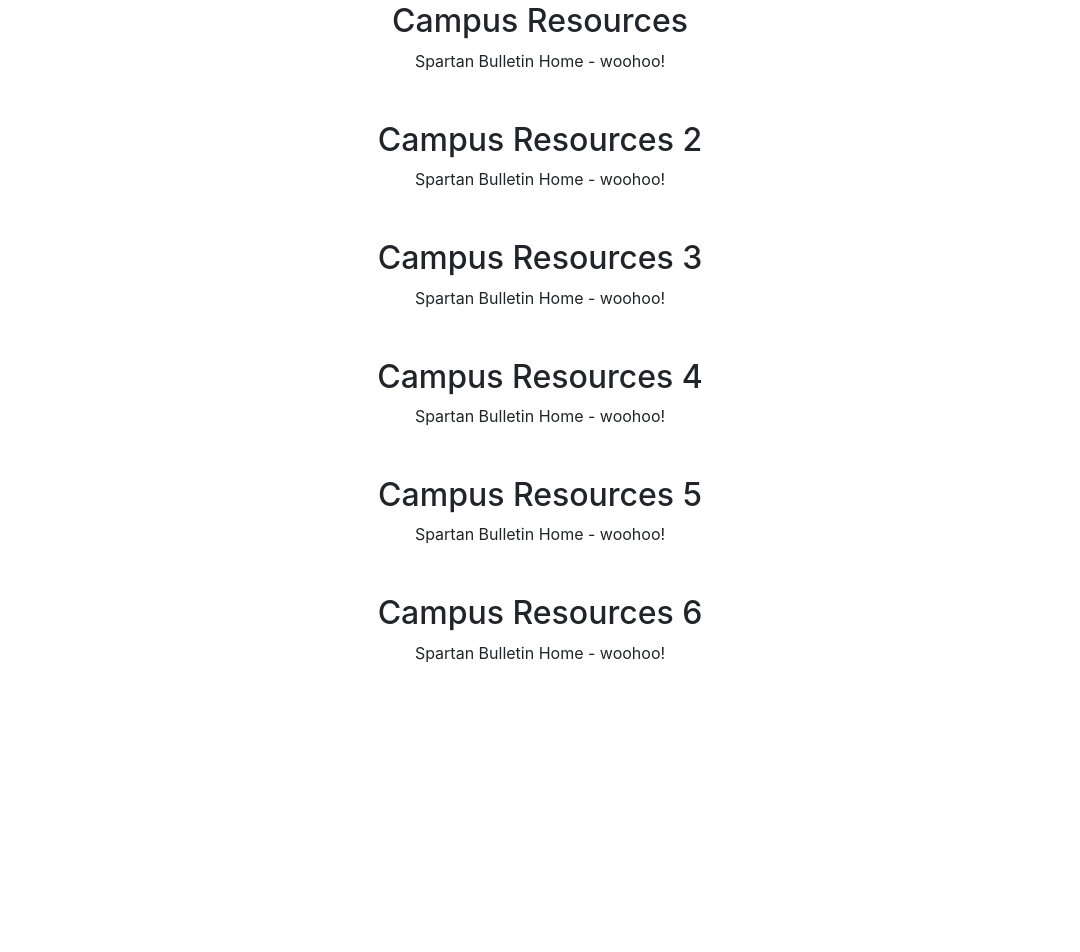
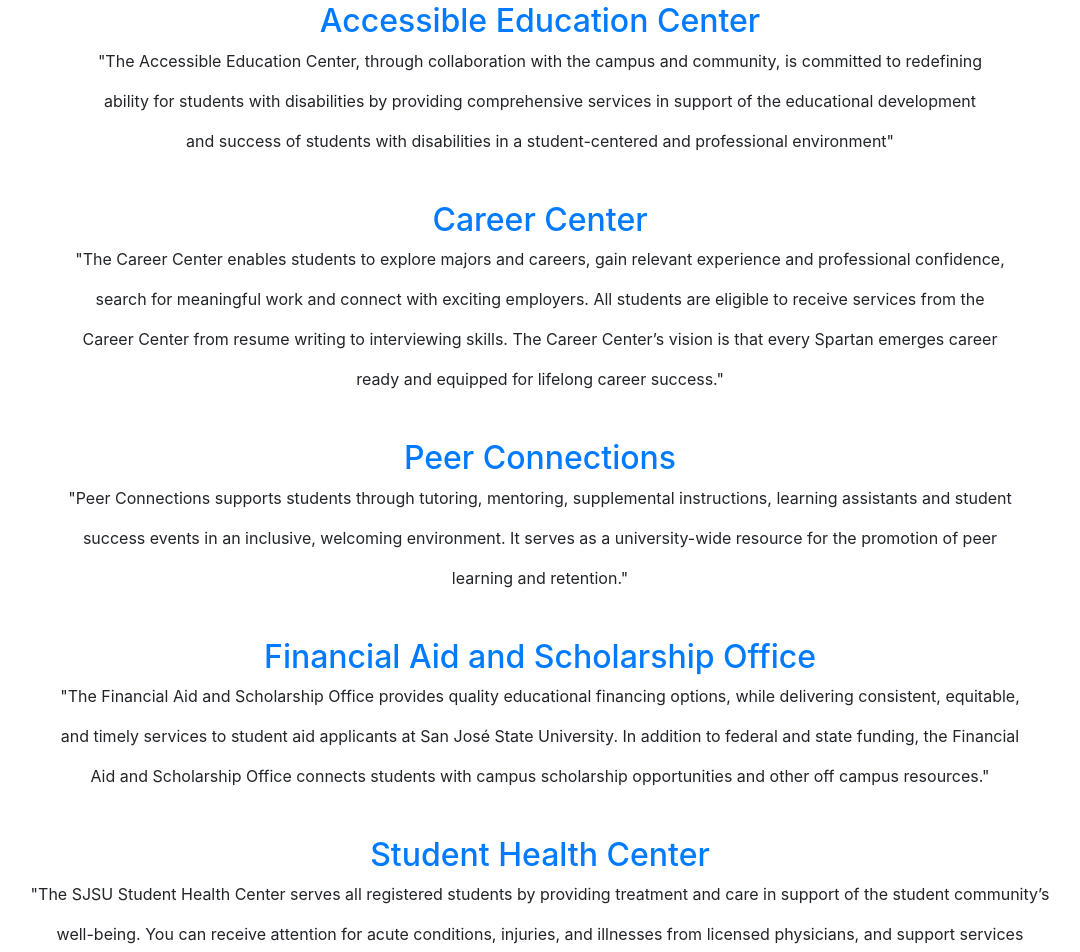
Before and after one commit to CMPE133-Team17/Spartan-Bulletin, a React (Create React App) app in the folder frontend/: page /resources in a window 1280 px wide. Shown: the part 200-1152 px from the top of the page, without its empty margins (100-1180 px from the left). Before the commit the page ends 881 px from the top, so only its background shows below. Built offline with nearby package versions, Linux system fonts and the light colour scheme.

Commit message:
Resources Page Completed

```diff
--- a/frontend/package.json
+++ b/frontend/package.json
@@ -15,6 +15,7 @@
     "nodemon": "^3.0.1",
     "react": "^18.2.0",
     "react-dom": "^18.2.0",
+    "react-native": "^0.72.7",
     "react-router-dom": "^6.20.0",
     "react-scripts": "^5.0.1",
     "web-vitals": "^2.1.4"
--- a/frontend/src/components/Resources.js
+++ b/frontend/src/components/Resources.js
@@ -1,22 +1,48 @@
 import React from 'react';
 
 function Resources() {
+
+// 	const styles = StyleSheet.create({
+// 		container: {
+// 			width: 200
+// 		}
+// 	})
+
 	return(
 		<section>
 			<div background={"white"}>
 				<h1 class="mt-5" > <u>Campus Resources</u></h1>
-				<h2 class="mt-5">Campus Resources</h2>
-				<p>Spartan Bulletin Home - woohoo!</p>
-				<h2 class="mt-5">Campus Resources 2</h2>
-				<p>Spartan Bulletin Home - woohoo!</p>
-				<h2 class="mt-5">Campus Resources 3</h2>
-				<p>Spartan Bulletin Home - woohoo!</p>
-				<h2 class="mt-5">Campus Resources 4</h2>
-				<p>Spartan Bulletin Home - woohoo!</p>
-				<h2 class="mt-5">Campus Resources 5</h2>
-				<p>Spartan Bulletin Home - woohoo!</p>
-				<h2 class="mt-5">Campus Resources 6</h2>
-				<p>Spartan Bulletin Home - woohoo!</p>
+				<h2 class="mt-5"><a href="https://www.sjsu.edu/aec/index.php?">Accessible Education Center</a></h2>
+				<p>"The Accessible Education Center, through collaboration with the campus and community, is committed to redefining</p>
+				<p>ability for students with disabilities by providing comprehensive services in support of the educational development</p>
+				<p>and success of students with disabilities in a student-centered and professional environment"</p>
+
+				<h2 class="mt-5"><a href="https://www.sjsu.edu/careercenter/index.php">Career Center</a></h2>
+				<p>"The Career Center enables students to explore majors and careers, gain relevant experience and professional confidence,</p>
+				<p>search for meaningful work and connect with exciting employers. All students are eligible to receive services from the </p>
+				<p>Career Center from resume writing to interviewing skills. The Career Center’s vision is that every Spartan emerges career </p>
+				<p>ready and equipped for lifelong career success."</p>
+
+				<h2 class="mt-5"><a href="https://www.sjsu.edu/peerconnections/index.php">Peer Connections</a></h2>
+				<p>"Peer Connections supports students through tutoring, mentoring, supplemental instructions, learning assistants and student </p>
+				<p>success events in an inclusive, welcoming environment. It serves as a university-wide resource for the promotion of peer</p>
+				<p>learning and retention."</p>
+
+				<h2 class="mt-5"><a href="https://www.sjsu.edu/faso/">Financial Aid and Scholarship Office</a></h2>
+				<p>"The Financial Aid and Scholarship Office provides quality educational financing options, while delivering consistent, equitable,</p>
+				<p>and timely services to student aid applicants at San José State University. In addition to federal and state funding, the Financial</p>
+				<p>Aid and Scholarship Office connects students with campus scholarship opportunities and other off campus resources."</p>
+
+				<h2 class="mt-5"><a href="https://www.sjsu.edu/studenthealth/">Student Health Center</a></h2>
+				<p>"The SJSU Student Health Center serves all registered students by providing treatment and care in support of the student community’s</p>
+				<p>well-being. You can receive attention for acute conditions, injuries, and illnesses from licensed physicians, and support services</p>
+				<p>such as a laboratory, pharmacy, physical therapy, radiology, dermatology, podiatry and sports medicine. The Wellness and Health </p>
+				<p>Promotion team provides support in educating the student community on a variety of topics such as stress, sleep, healthy relationships, </p>
+				<p>nutrition, alcohol use, sexual wellness, and much more."</p>
+
+				<h2 class="mt-5"><a href="https://www.sjsu.edu/learnanywhere/campus-resources/index.php">Further Resources</a></h2>
+				<p>More in-depth resources for SJSU students can be found on the SJSU Campus Resources website linked here!</p>
+
 			</div>
 		</section>
 	);
```
Also changed, not shown: 2 other files (tests, documents, lock files or other folders).
